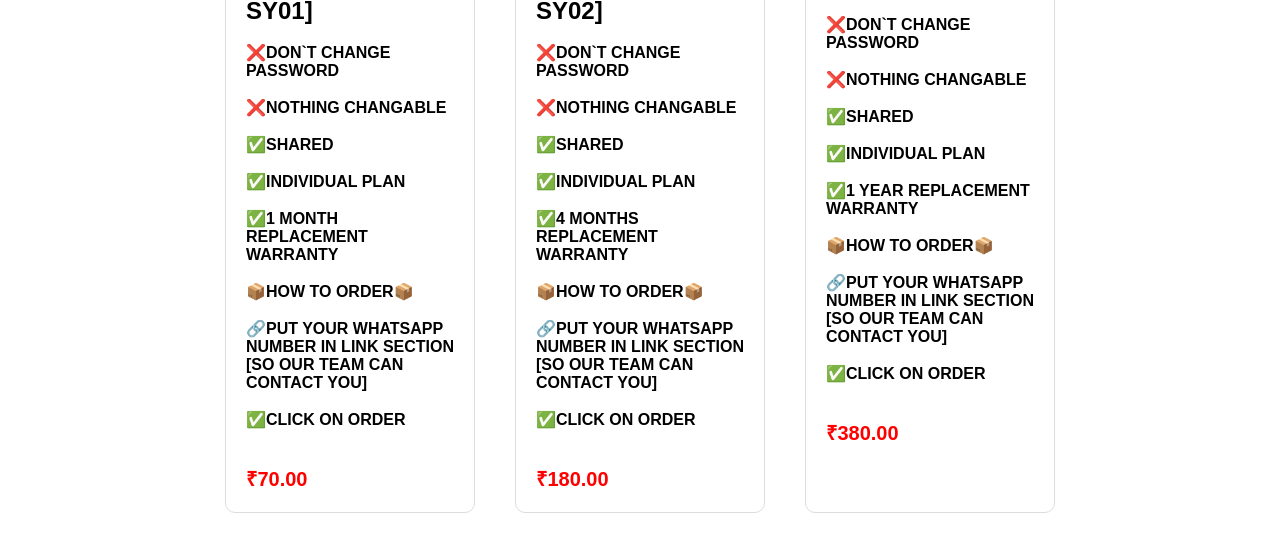
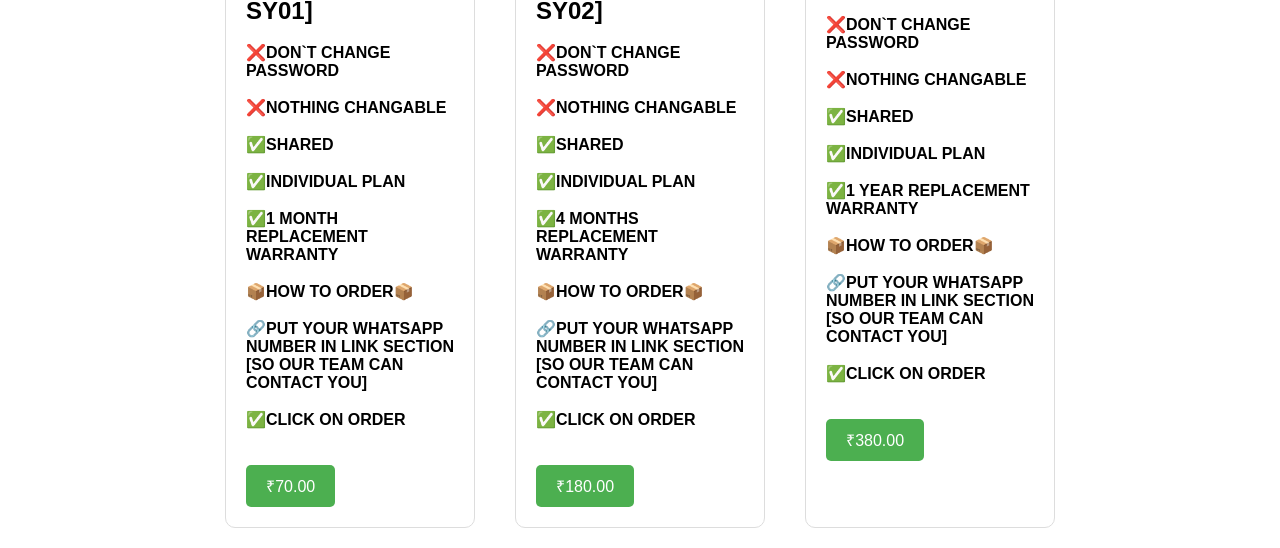
Before and after one commit to kattavignesh/vtechsolutions, a plain HTML site: page spfyservices.html in a window 1280 px wide. Shown: the part 499-1047 px from the top of the page. Drawn offline with nearby package versions, Linux system fonts and the light colour scheme; files whose address does not match are found by name.

Commit message:
spfyservices.html

```diff
--- a/spfyservices.html
+++ b/spfyservices.html
@@ -92,7 +92,10 @@
                 📦HOW TO ORDER📦<br><br>
                 🔗PUT YOUR WHATSAPP NUMBER IN LINK SECTION [SO OUR TEAM CAN CONTACT YOU]<br><br>
                 ✅CLICK ON ORDER<br><br><br></strong></p>
-            <p class="product-price">₹70.00</p>
+                        <div class="orderbuttons">
+              <a href="response.html">
+                <button style="background-color: #4CAF50; color: white; padding: 10px 20px; border: none; border-radius: 5px; cursor: pointer; font-size: 16px;">
+                  ₹70.00</button></a></div>
         </div>
     </div>
 
@@ -109,7 +112,10 @@
                 📦HOW TO ORDER📦<br><br>
                 🔗PUT YOUR WHATSAPP NUMBER IN LINK SECTION [SO OUR TEAM CAN CONTACT YOU]<br><br>
                 ✅CLICK ON ORDER<br><br><br></strong></p>
-            <p class="product-price">₹180.00</p>
+                        <div class="orderbuttons">
+              <a href="response.html">
+                <button style="background-color: #4CAF50; color: white; padding: 10px 20px; border: none; border-radius: 5px; cursor: pointer; font-size: 16px;">
+                  ₹180.00</button></a></div>
         </div>
     </div>
 
@@ -126,7 +132,10 @@
                 📦HOW TO ORDER📦<br><br>
                 🔗PUT YOUR WHATSAPP NUMBER IN LINK SECTION [SO OUR TEAM CAN CONTACT YOU]<br><br>
                 ✅CLICK ON ORDER<br><br><br></strong></p>
-            <p class="product-price">₹380.00</p>
+                        <div class="orderbuttons">
+              <a href="response.html">
+                <button style="background-color: #4CAF50; color: white; padding: 10px 20px; border: none; border-radius: 5px; cursor: pointer; font-size: 16px;">
+                  ₹380.00</button></a></div>
         </div>
     </div>
 
```
